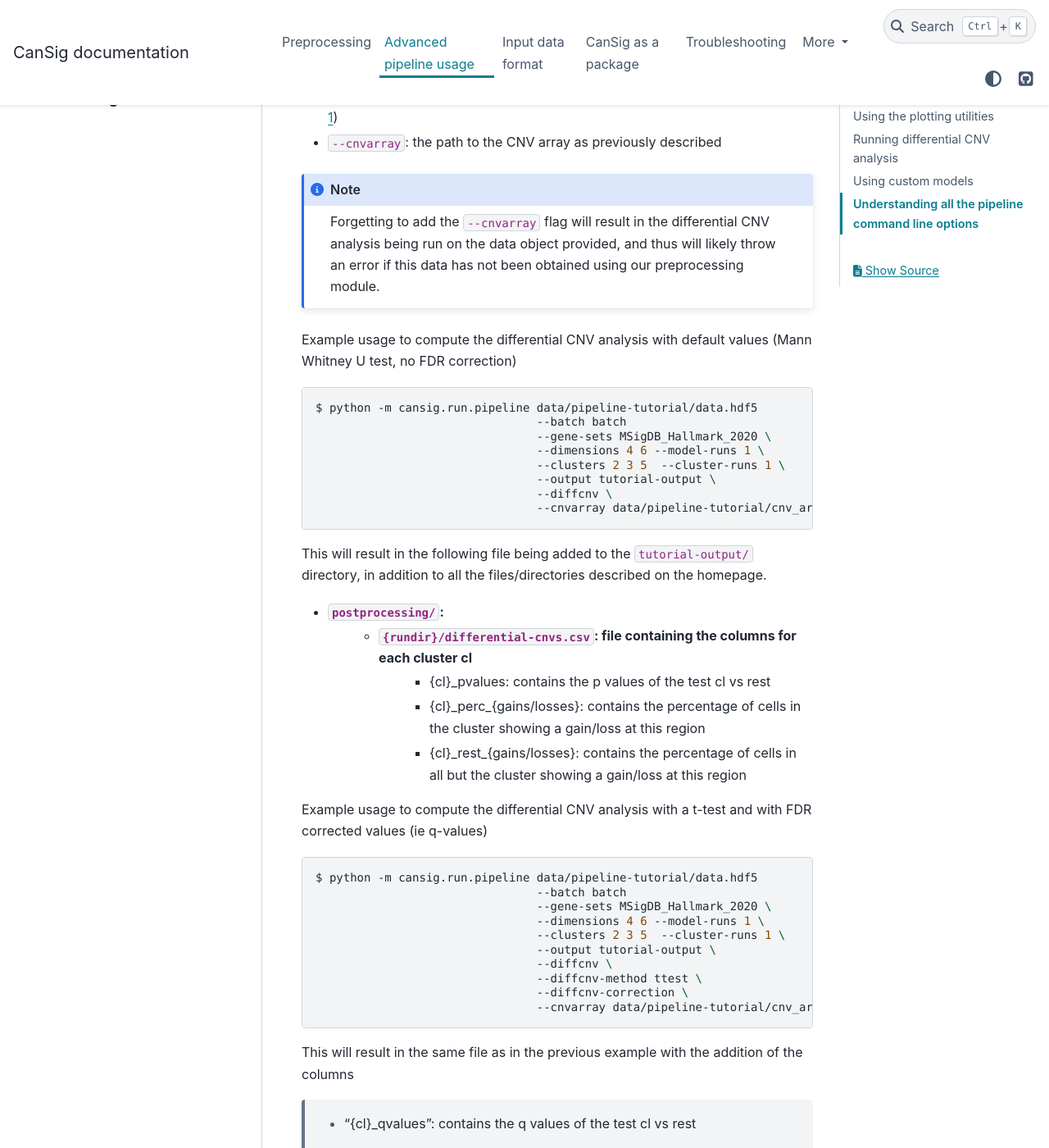
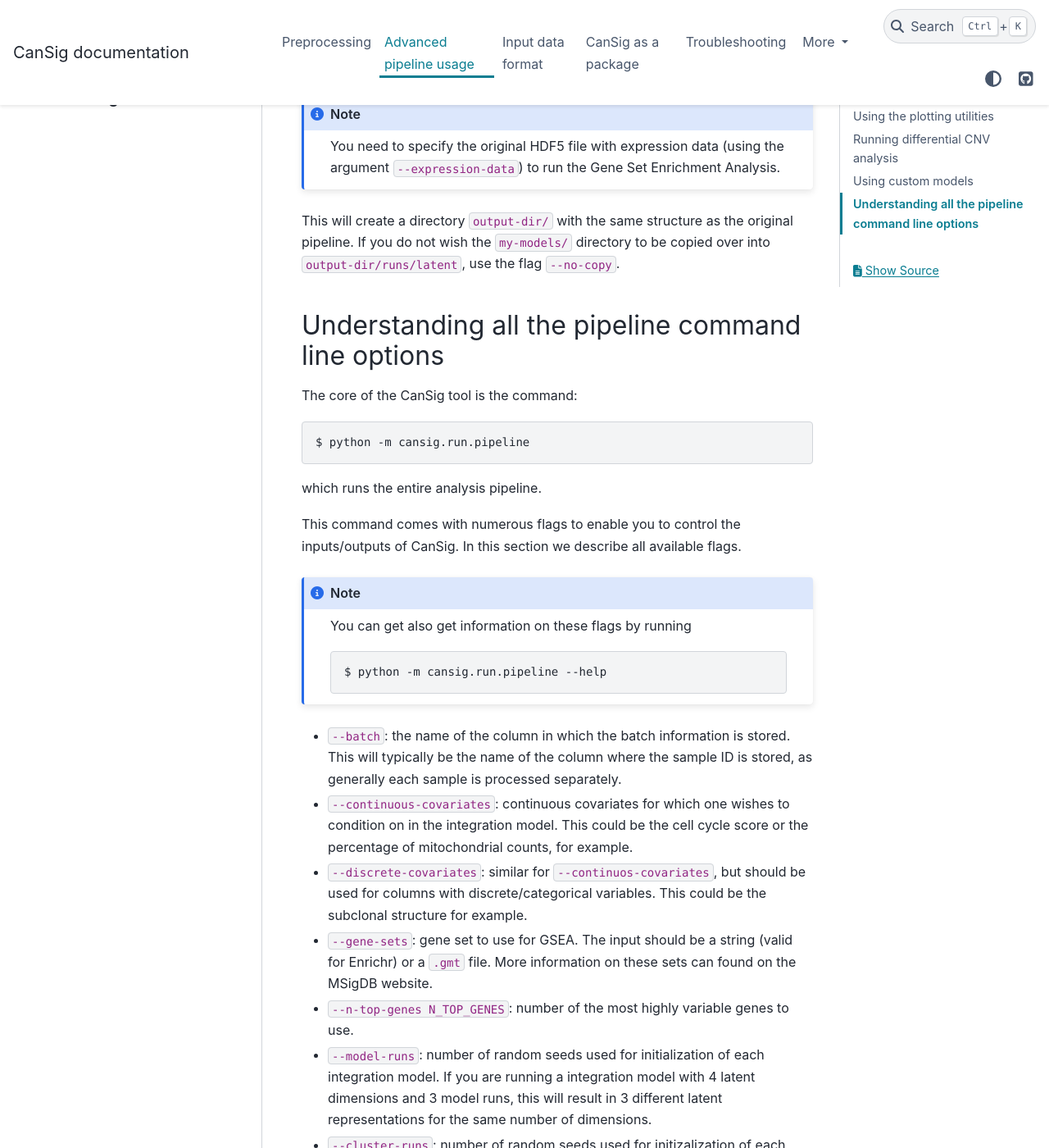
Before and after one commit to BoevaLab/CanSig, a Sphinx documentation site: the page built from docs/pipeline-advanced.rst, in a window 1280 px wide and 1400 px high, scrolled down 5350 px. Shown: the whole window at 82% size. Built offline with Sphinx 7.4.7 and the PyData theme 0.15.4, drawn with Linux system fonts in a browser that asks for light colours; some of the changed text lies outside the part shown.

Commit message:
Update the flags description.

```diff
--- a/docs/pipeline-advanced.rst
+++ b/docs/pipeline-advanced.rst
@@ -134,30 +134,32 @@
 .. note::
    If trying to run this function as such on a data object that has not been processed with our preprocessing module, this will result in an ValueError
 
-Differential CNV analysis for data not processed with our module
-^^^^^^^^^^^^^^^^^^^^^^^^^^^^^^^^^^^^^^^^^^^^^^^^^^^^^^^^^^^^^^^^
-This calling assumes the data was not processed using our module. In this case, you must provide a path to a .csv file that contains pre-called CNV.
-This array must have the following structure:
-- first column should contain the cell IDs. The cell IDs must correspond to the cell IDs in the data object provided.
-- first row should contain the region IDs. This can correspond to any region you wish - if you have your own mapping, this could also be simply integers corresponding to specific regions.
-- values in the cells must be (positive or negative) integers. We thus assume your data has been discretized - running on a CNV array with non integer values will result in spurious results.
+..
+  .. Differential CNV analysis for data not processed with our module
+  .. ^^^^^^^^^^^^^^^^^^^^^^^^^^^^^^^^^^^^^^^^^^^^^^^^^^^^^^^^^^^^^^^^
+  This calling assumes the data was not processed using our module. In this case, you must provide a path to a .csv file that contains pre-called CNV.
+  This array must have the following structure:
+  - first column should contain the cell IDs. The cell IDs must correspond to the cell IDs in the data object provided.
+  - first row should contain the region IDs. This can correspond to any region you wish - if you have your own mapping, this could also be simply integers corresponding to specific regions.
+  - values in the cells must be (positive or negative) integers. We thus assume your data has been discretized - running on a CNV array with non integer values will result in spurious results.
 
-.. note::
-   We in the tutorial data, we provide the file ``cnv_array.csv`` as an example valid CNV array.
+..
+  .. note::
+     We in the tutorial data, we provide the file ``cnv_array.csv`` as an example valid CNV array.
 
-The analysis can be controlled through four arguments in the command line:
+  The analysis can be controlled through four arguments in the command line:
 
-* ``--diffcnv``: this flag needs to be added for the differential CNV analysis to be performed. If not indicated, the differential CNV analysis is skipped.
-* ``--diffcnv-method``: (optional) the method used to perform the differential CNV analysis. Can be Mann-Whitney U (mwu, default) or a t-test (ttest).
-* ``--diffcnv-correction``: if you want to obtain False Discovery Rate (FDR) corrected results, add this flag. It is recommended to use these results rather than uncorrected p-values, as these can result in numerous false discoveries when blindly testing for differential expression (for more information, read https://genomebiology.biomedcentral.com/articles/10.1186/s13059-019-1716-1)
-* ``--cnvarray``: the path to the CNV array as previously described
+  * ``--diffcnv``: this flag needs to be added for the differential CNV analysis to be performed. If not indicated, the differential CNV analysis is skipped.
+  * ``--diffcnv-method``: (optional) the method used to perform the differential CNV analysis. Can be Mann-Whitney U (mwu, default) or a t-test (ttest).
+  * ``--diffcnv-correction``: if you want to obtain False Discovery Rate (FDR) corrected results, add this flag. It is recommended to use these results rather than uncorrected p-values, as these can result in numerous false discoveries when blindly testing for differential expression (for more information, read https://genomebiology.biomedcentral.com/articles/10.1186/s13059-019-1716-1)
+  * ``--cnvarray``: the path to the CNV array as previously described
 
-.. note::
+  .. note::
    Forgetting to add the ``--cnvarray`` flag will result in the differential CNV analysis being run on the data object provided, and thus will likely throw an error if this data has not been obtained using our preprocessing module.
 
-Example usage to compute the differential CNV analysis with default values (Mann Whitney U test, no FDR correction)
+  Example usage to compute the differential CNV analysis with default values (Mann Whitney U test, no FDR correction)
 
-.. code-block:: bash
+  .. code-block:: bash
 
    $ python -m cansig.run.pipeline data/pipeline-tutorial/data.hdf5
                                    --batch batch
@@ -168,17 +170,17 @@
                                    --diffcnv \
                                    --cnvarray data/pipeline-tutorial/cnv_array.csv
 
-This will result in the following file being added to the ``tutorial-output/`` directory, in addition to all the files/directories described on the homepage.
+  This will result in the following file being added to the ``tutorial-output/`` directory, in addition to all the files/directories described on the homepage.
 
-* ``postprocessing/``:
+  * ``postprocessing/``:
    * ``{rundir}/differential-cnvs.csv``: file containing the columns for each cluster cl
       - {cl}\_pvalues: contains the p values of the test cl vs rest
       - {cl}\_perc\_{gains/losses}: contains the percentage of cells in the cluster showing a gain/loss at this region
       - {cl}\_rest\_{gains/losses}: contains the percentage of cells in all but the cluster showing a gain/loss at this region
 
-Example usage to compute the differential CNV analysis with a t-test and with FDR corrected values (ie q-values)
+  Example usage to compute the differential CNV analysis with a t-test and with FDR corrected values (ie q-values)
 
-.. code-block:: bash
+  .. code-block:: bash
 
    $ python -m cansig.run.pipeline data/pipeline-tutorial/data.hdf5
                                    --batch batch
@@ -191,7 +193,7 @@
                                    --diffcnv-correction \
                                    --cnvarray data/pipeline-tutorial/cnv_array.csv
 
-This will result in the same file as in the previous example with the addition of the columns
+  This will result in the same file as in the previous example with the addition of the columns
 
       - "{cl}\_qvalues": contains the q values of the test cl vs rest
 
@@ -204,15 +206,24 @@
 ``my-models/``: directory with the results. In the pipeline case its called ``latent/``:
 
 * ``model1-name/``: model name, it can be arbitrary
-    * ``params.json``: model parameters, will be used to create a summary
-    * ``latent_representations.csv``: for each cell name (index column), the coordinates of the latent codes
+
+  * ``params.json``: model parameters, will be used to create a summary
+
+  * ``latent_representations.csv``: for each cell name (index column), the coordinates of the latent codes
+
 * ``model2-name/``: another directory, structured in the same manner
+
 * ...
 
-To help creating such directories, we created a template for the script wrapping your model at TODO
+To help creating such directories, we created auxiliary functions:
 
-.. todo::
-   Put a template for the wrapping script at GitHub (in a new ``templates/`` directory).
+.. code-block:: python
+
+   import cansig.filesystem as fs
+
+   output_dir = fs.IntegrationDir(output, create=True)
+   fs.save_settings(settings=config, path=output_dir.integration_settings)
+   fs.save_latent_representations(representations=representations, path=output_dir.latent_representations)
 
 
 When the directory with different latent codes is ready, run:
@@ -234,14 +245,16 @@
 Understanding all the pipeline command line options
 ---------------------------------------------------
 
-The crux of CanSig is running the entire tool through the command:
+The core of the CanSig tool is the command:
 
 .. code-block::
 
    $ python -m cansig.run.pipeline
 
+which runs the entire analysis pipeline.
+
 This command comes with numerous flags to enable you to control the inputs/outputs of CanSig.
-We will describe each flag in detail here
+In this section we describe all available flags.
 
 .. note::
    You can get also get information on these flags by running
@@ -250,24 +263,34 @@
 
       $ python -m cansig.run.pipeline --help
 
-* ``--batch``: the name of the column in which the batch information is stored. This will typically be the name of the column where the sample ID is stored, as generally each sample is processed separately.
-* ``--continuous-covariates``: continusous covariates for which one wishes to correct in the integration model. This could be the cell cycle score or the percentage of mitochondrial counts for example.
-* ``--discrete-covariates``: discrete covariates for which one wishes to correct in the integration model. This could be the subclonal structure for example.
-* ``--gene-sets``: gene set to use for GSEA. The input should be a string (valid for Enrichr) or a .gmt file. More information on these sets can found on the MSigDB website.
+
+* ``--batch``: the name of the column in which the batch information is stored.
+  This will typically be the name of the column where the sample ID is stored, as generally each sample is processed separately.
+* ``--continuous-covariates``: continuous covariates for which one wishes to condition on in the integration model. This could be the cell cycle score or the percentage of mitochondrial counts, for example.
+* ``--discrete-covariates``: similar for ``--continuos-covariates``, but should be used for columns with discrete/categorical variables. This could be the subclonal structure for example.
+* ``--gene-sets``: gene set to use for GSEA. The input should be a string (valid for Enrichr) or a ``.gmt`` file. More information on these sets can found on the MSigDB website.
+* ``--n-top-genes N_TOP_GENES``: number of the most highly variable genes to use.
 * ``--model-runs``: number of random seeds used for initialization of each integration model. If you are running a integration model with 4 latent dimensions and 3 model runs, this will result in 3 different latent representations for the same number of dimensions.
 * ``--cluster-runs``: number of random seeds used for initizalization of each postprocessing run. If you are running postprocessing with 6 clusters and 2 cluster runs, this will result in 2 different clustering partitions for the same number of clusters.
-* ``--max-epochs``: maximum number of epochs the integration model will run for
+* ``--max-epochs``: maximum number of epochs the integration model will be trained for.
 * ``--dimensions``: list of number of latent dimensions used for integration
 * ``--clusters``: list of number of clusters used for postprocessing
-* ``--output``: name of the folder in which the output will be stored (the folder will be created if not already present)
-* ``--dim-reduction``: the name of the dimensionality reduction method used to plot the latent space - can be PCA, UMAP or both (using insets)
-* ``--sigcols``: the name of the columns in the .obs according to which to color the plots
+* ``--output``: name of the folder in which the output will be stored (the folder will be created).
+* ``--dim-reduction``: the name of the dimensionality reduction method used to plot the latent space (can be PCA, UMAP or both).
+* ``--sigcols``: the name of the columns in the ``.obs`` according to which to color the plots
 * ``--disable-plots``: if set, no plots will be created to visualize the latent space (the run will be quicker when this option is on)
+* ``--dgex-method``: method used to perform the differential gene expression analysis.
 * ``--ngenessig``: number of genes to use to define a signature to score
 * ``--corrmethod``: correlation method used to correlate de novo found signatures
 * ``--disable-signatures``: if set, no information linked to de novo signatures found will be saved (the run will require less memory when this option is on).
 * ``--diffcnv``: if set, the differential CNV analysis will be run. For more information, see the part about running the differential CNV analysis on this page.
-* ``--diffcnv-method``: the method used to perform the differential CNV (can be ttest or mwu)
+* ``--diffcnv-method``: the method used to perform the differential CNV.
 * ``--subclonalcnv``: if set, the differential CNV analysis will be run using the subclonal inferred CNV representation for each cell, rather than the per cell CNV call.
 * ``--diffcnv-correction``: if set, the False Discovery Rate corrected q-value will be computed for the differential CNV analysis.
-* ``--cnvarray``: if running the differential CNV analysis on an external array (for those who did not preprocess their data using our preprocessing module), the path to the CNV array used for differential CNV.
+* ``--cnvarray``: if running the differential CNV analysis on an external array (for those who did not preprocess their data using our preprocessing module), the path to the CNV array used for differential CNV. Using this flag will automatically *disable* running the differential CNV on the AnnData object.
+* ``--save-intermediate``: whether the intermediate results should be saved. By default, the results are saved. Turning this off is discouraged, unless the system memory is very limited.
+* ``--linkage``: the linkage used for the agglomerative clustering for metasignatures.
+* ``--sim-method``: similarity metric to be used to compare signatures.
+* ``--threshold``: the threshold above which a metasignature is considered too correlated with another.
+* ``--pat-specific-threshold``: the threshold above which a metasignature is considered patient-specific.
+* ``--model``, ``--n-latent-batch-effect`` and ``--n-latent-cnv``: settings for the new experimental integration method. Currently we suggest to use the default integration method in the CanSig pipeline.
```
